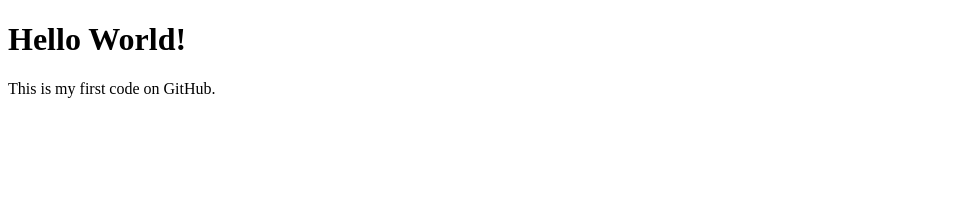
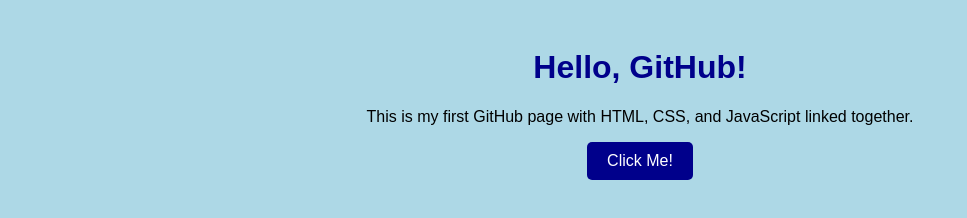
Before and after one commit to Katy-stack/Form-Creation-Validation, a plain HTML site: page index.html in a window 1280 px wide. Shown: the whole page, without its empty margins (0-967 px from the left). Drawn offline with Linux system fonts and the light colour scheme.

Commit message:
Added CSS and JS files

```diff
--- a/index.html
+++ b/index.html
@@ -1,10 +1,17 @@
 <!DOCTYPE html>
-<html>
+<html lang="en">
 <head>
+    <meta charset="UTF-8">
+    <meta name="viewport" content="width=device-width, initial-scale=1.0">
     <title>My First GitHub Page</title>
+    <link rel="stylesheet" href="style.css">
 </head>
 <body>
-    <h1>Hello World!</h1>
-    <p>This is my first code on GitHub.</p>
+    <h1>Hello, GitHub!</h1>
+    <p>This is my first GitHub page with HTML, CSS, and JavaScript linked together.</p>
+
+    <button id="myButton">Click Me!</button>
+
+    <script src="script.js"></script>
 </body>
 </html>
--- /dev/null
+++ b/script.js
@@ -0,0 +1,5 @@
+alert("JavaScript is connected!");
+
+document.getElementById("myButton").addEventListener("click", function() {
+    alert("Button was clicked!");
+});
--- /dev/null
+++ b/style.css
@@ -0,0 +1,28 @@
+body {
+    background-color: lightblue;
+    font-family: Arial, sans-serif;
+    text-align: center;
+    padding: 20px;
+}
+
+h1 {
+    color: darkblue;
+}
+
+p {
+    color: black;
+}
+
+button {
+    padding: 10px 20px;
+    font-size: 16px;
+    background-color: darkblue;
+    color: white;
+    border: none;
+    border-radius: 5px;
+    cursor: pointer;
+}
+
+button:hover {
+    background-color: navy;
+}
```
